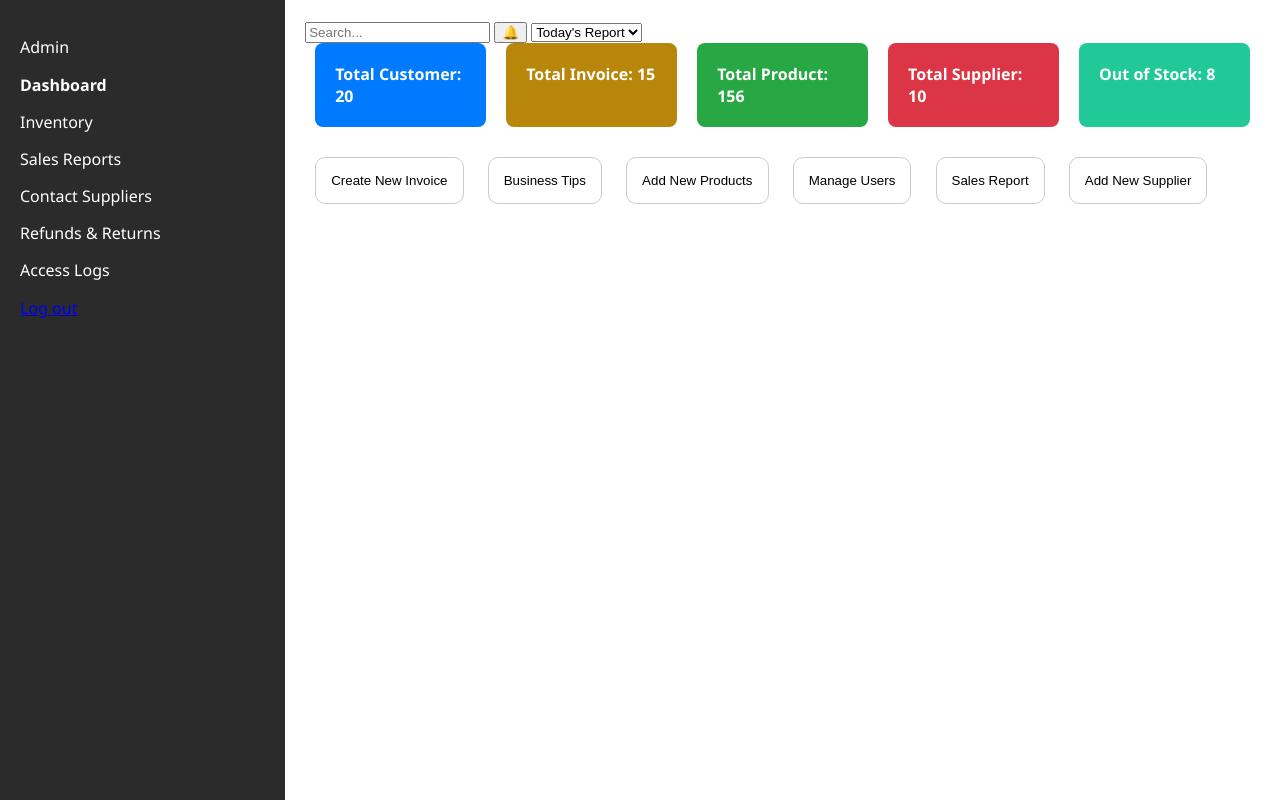
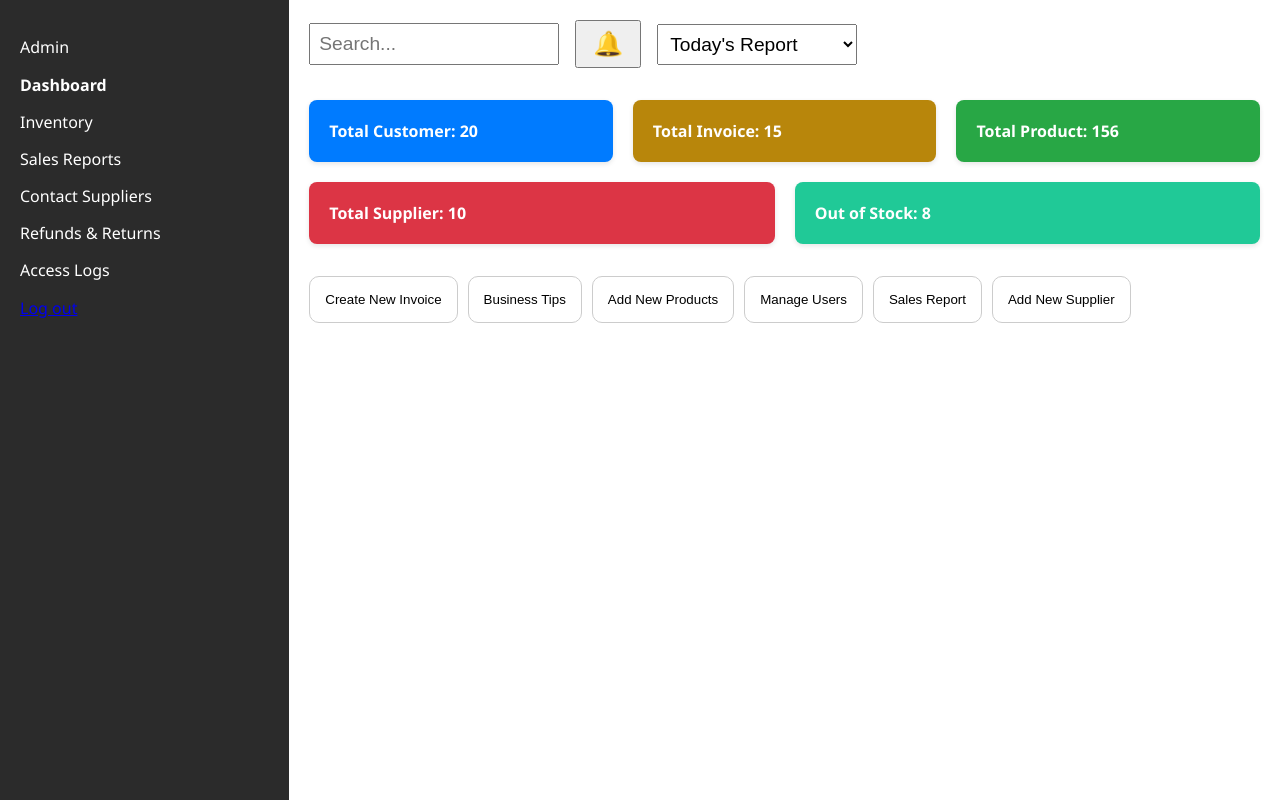
Before and after one commit to Lord-binns/IT38A-Enterprise-System, a PHP site: page /New_Finals_Activityt1/pages/dashboard.php in a window 1280 px wide. Run offline with PHP 8.4, Linux system fonts and the light colour scheme.

Commit message:
updated dashboard

```diff
--- a/New_Finals_Activityt1/pages/dashboard.php
+++ b/New_Finals_Activityt1/pages/dashboard.php
@@ -3,9 +3,6 @@
 <head>
   <meta charset="UTF-8">
   <title>Admin Dashboard</title>
-
-</head>
-<body>
   <style>
     body {
       font-family: 'Segoe UI', sans-serif;
@@ -43,21 +40,51 @@ body {
       flex-grow: 1;
       padding: 20px;
       background-color: white;
+      overflow-y: auto;
+    }
+
+    header {
+      display: flex;
+      align-items: center;
+      gap: 1rem;
+      flex-wrap: wrap;
+    }
+
+    header input,
+    header select {
+      font-size: 1.2rem;
+      padding: 0.5rem;
+    }
+
+    header input {
+      width: 250px;
+    }
+
+    header select {
+      width: 200px;
+    }
+
+    header button {
+      font-size: 1.5rem;
+      padding: 0.5rem 1rem;
+      cursor: pointer;
     }
 
     .metrics {
       display: flex;
-    justify-content: space-between;
-    margin-bottom: 20px;
+      flex-wrap: wrap;
+      gap: 20px;
+      margin-top: 2rem;
+      margin-bottom: 2rem;
     }
 
     .card {
+      flex: 1 1 200px;
       padding: 20px;
       border-radius: 8px;
-    flex: 1;
-    margin: 0 10px;
       color: white;
       font-weight: bold;
+      box-shadow: 0 2px 5px rgba(0, 0, 0, 0.1);
     }
 
     .blue { background-color: #007bff; }
@@ -66,8 +93,13 @@ body {
     .red { background-color: #dc3545; }
     .teal { background-color: #20c997; }
 
+    .quick-actions {
+      display: flex;
+      flex-wrap: wrap;
+      gap: 10px;
+    }
+
     .quick-actions button {
-    margin: 10px;
       padding: 15px;
       border: 1px solid #ccc;
       background: white;
@@ -79,8 +111,9 @@ body {
     .quick-actions button:hover {
       background-color: #f2f2f2;
     }
-
   </style>
+</head>
+<body>
   <div class="dashboard-container">
     <aside class="sidebar">
       <div class="admin-info">
@@ -96,7 +129,7 @@ body {
           <li>Refunds & Returns</li>
           <li>Access Logs</li>
         </ul>
-        <a href="logout.php" class="logout">Log out</a>
+        <a href="../pages/logout.php" class="logout">Log out</a>
       </nav>
     </aside>
 
--- a/New_Finals_Activityt1/pages/login.php
+++ b/New_Finals_Activityt1/pages/login.php
@@ -22,7 +22,7 @@ if (isset($_SESSION['error'])) {
         </div>
         <div class="form-container">
             <h2>Login here</h2>
-            <form action="../process/login_process.php" method="POST">
+            <form action="../process/register_process.php" method="POST">
                 <div class="input-group">
                     <label for="username">Username:</label>
                     <input type="text" id="username" name="username" required>
--- a/New_Finals_Activityt1/process/register_process.php
+++ b/New_Finals_Activityt1/process/register_process.php
@@ -18,7 +18,7 @@ $sql = "INSERT INTO users (first_name, last_name, username, password, role) VALU
 
 if ($conn->query($sql) === TRUE) {
     // Redirect to the login page after successful registration
-    header("Location: ../../pages/login.php");
+    header("Location: ../pages/login.php");
     exit(); // Always call exit after header redirect
 } else {
     echo "Error: " . $sql . "<br>" . $conn->error;
```
Lines whose indentation alone changed are shown as unchanged.
